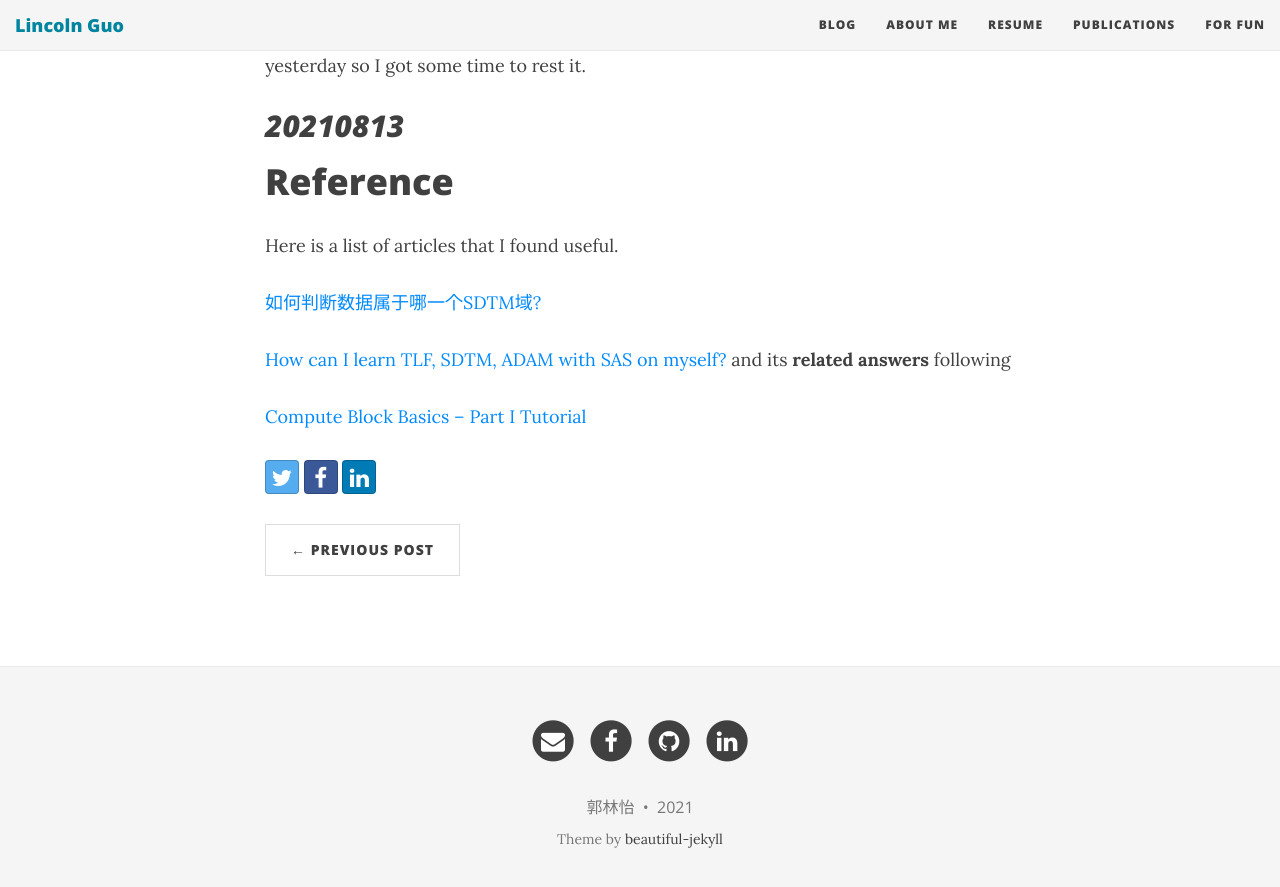
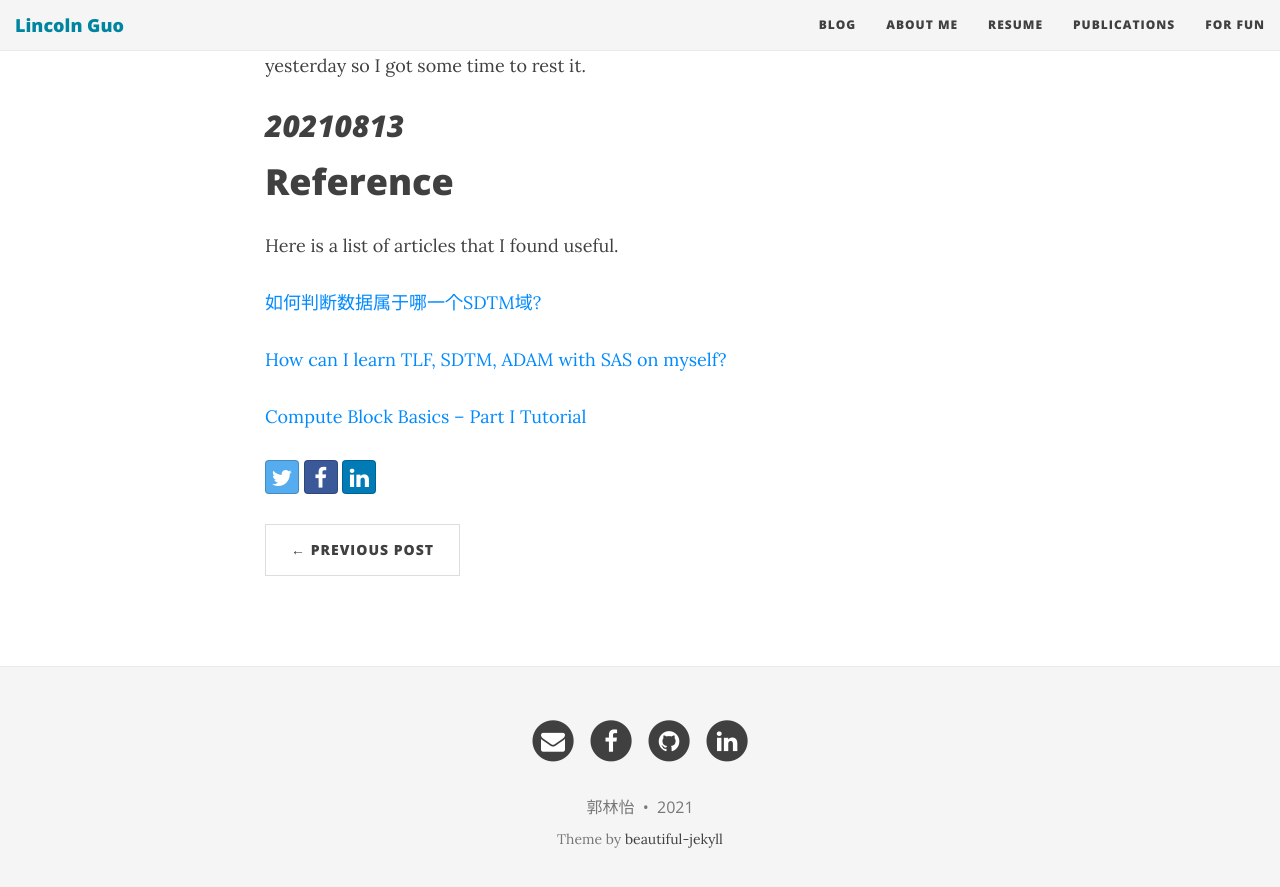
Before and after one commit to LinyiGuo96/LinyiGuo96.github.io, a Jekyll site: the page built from _posts/2021-06-16-SAS-Clinical-Trial-Study-Notes.md, in a window 1280 px wide and 900 px high, scrolled down 21477 px. Shown: the top 887 px of the window. Built offline with Jekyll 4.4.1, drawn with Linux system fonts in a browser that asks for light colours; nearby versions of some CDN libraries; comment, search, counter and statistics services are not loaded.

Commit message:
Update 2021-06-16-SAS-Clinical-Trial-Study-Notes.md

```diff
--- a/_posts/2021-06-16-SAS-Clinical-Trial-Study-Notes.md
+++ b/_posts/2021-06-16-SAS-Clinical-Trial-Study-Notes.md
@@ -627,6 +627,6 @@ Here is a list of articles that I found useful.
 
 [如何判断数据属于哪一个SDTM域?](https://www.jianshu.com/p/422200e246b0)
 
-[How can I learn TLF, SDTM, ADAM with SAS on myself?](https://www.quora.com/How-can-I-learn-TLF-SDTM-ADAM-with-SAS-on-myself) and its **related answers** following
+[How can I learn TLF, SDTM, ADAM with SAS on myself?](https://www.quora.com/How-can-I-learn-TLF-SDTM-ADAM-with-SAS-on-myself)
 
 [Compute Block Basics – Part I Tutorial](https://support.sas.com/resources/papers/proceedings/pdfs/sgf2008/031-2008.pdf)
```
